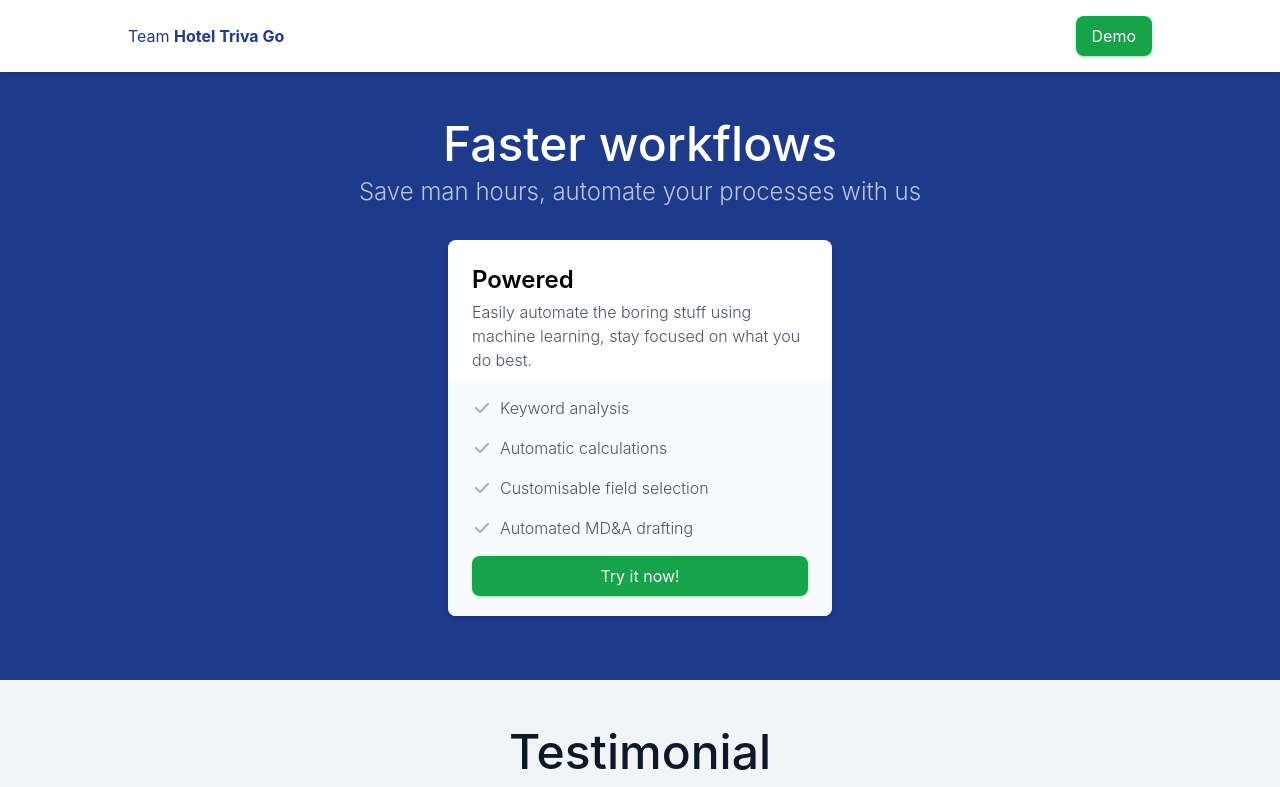
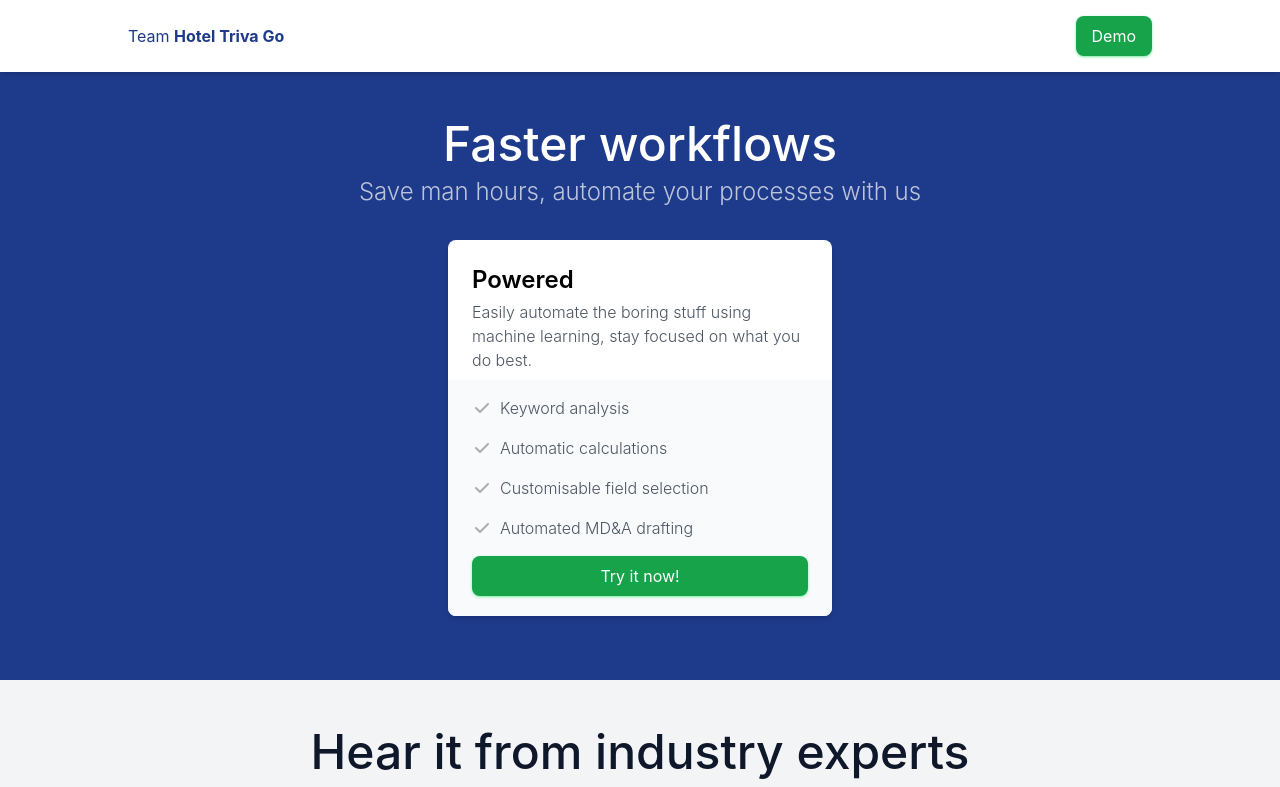
Before and after one commit to TsienJin/teamHotelTriviaGo, a Next.js app in the folder frontend/: page / in a window 1280 px wide. Shown: the top 787 px of the page. Built offline with nearby package versions, Linux system fonts and the light colour scheme.

Commit message:
Updated file location

```diff
--- a/frontend/components/common/Header.jsx
+++ b/frontend/components/common/Header.jsx
@@ -31,7 +31,7 @@ export default function Header() {
                 </a>
             </Link>
         </div>
-        <HeaderCTA text={"Demo"}/>
+        <HeaderCTA text={"Demo"} link={"/solution"}/>
     </div>
   )
 }
--- a/frontend/pages/index.js
+++ b/frontend/pages/index.js
@@ -3,7 +3,7 @@ import Image from 'next/image'
 import styles from '../styles/Home.module.css'
 
 import SectionProuct from '../sections/index/solution'
-import SocialProof from '../sections/socialProof'
+import SocialProof from '../sections/index/socialProof'
 
 export default function Home() {
   return (
--- /dev/null
+++ b/frontend/pages/solution/index.jsx
@@ -0,0 +1,7 @@
+import React from 'react'
+
+export default function solutionPage() {
+  return (
+    <div>solutionPage</div>
+  )
+}
--- a/frontend/sections/socialProof.jsx
+++ b/frontend/sections/index/socialProof.jsx
@@ -1,5 +1,5 @@
 import React from 'react'
-import IndexSectionWrapper from '../components/IndexSectionWrapper'
+import IndexSectionWrapper from '../../components/IndexSectionWrapper'
 
 import {useRouter} from 'next/router'
 
@@ -37,19 +37,9 @@ function Testimony({props}){
   )
 }
 
-
-
-
-
-
-
-
-
-
-
 export default function SocialProof() {
   return (
-    <IndexSectionWrapper bgColour='bg-gray-100' heading='Testimonial' subHeading='Hear it from industry experts' headingColour='text-slate-900'>
+    <IndexSectionWrapper bgColour='bg-gray-100' heading='Hear it from industry experts' subHeading="We'd love to be part of your success story!" headingColour='text-slate-900'>
         <div className='bg-white flex flex-col sm:flex-row sm:my-24 sm:justify-center sm:items-center rounded-lg shadow-lg'>
             <ImageContainter />
             <Testimony />
--- a/frontend/sections/index/solution.jsx
+++ b/frontend/sections/index/solution.jsx
@@ -50,7 +50,7 @@ function ProductCard({tier="", description="", features=[]}){
                 })}
             </div>
             <div className="p-6 pt-0 pb-5 bg-gray-50 rounded-b-lg w-full">
-                <ButtonProductCTA text='Try it now!'/>
+                <ButtonProductCTA text='Try it now!' link='/solution'/>
             </div>
         </div>
     )
```
